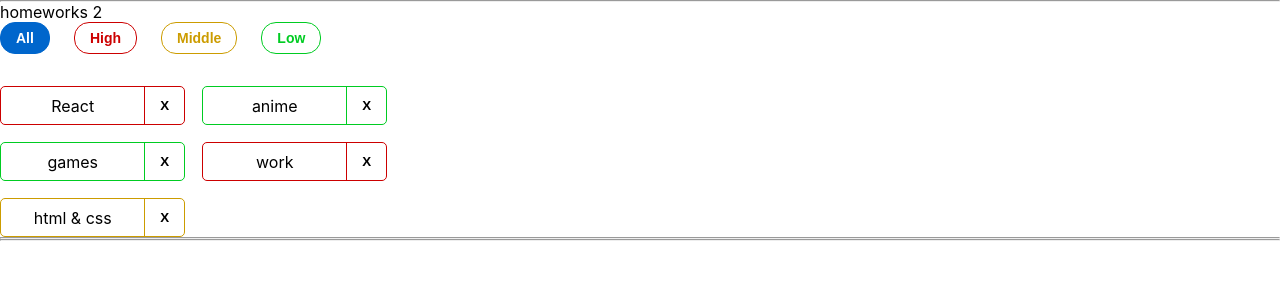
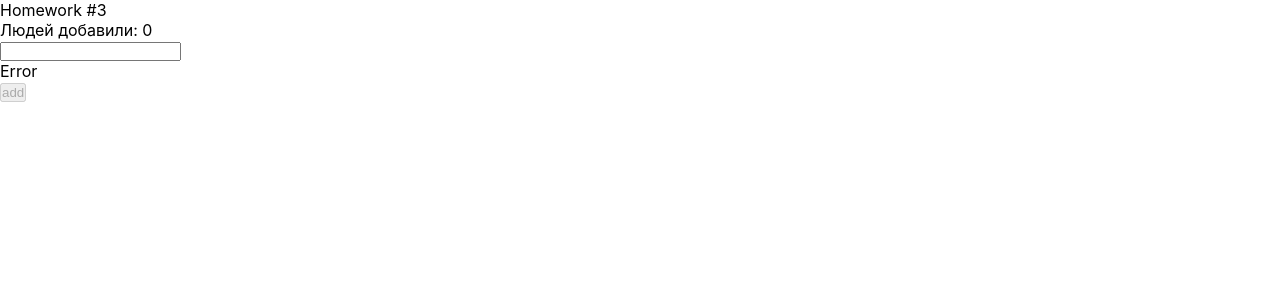
Before and after one commit to knuckless0231/hw1, a React (Create React App) app: page / in a window 1280 px wide. Shown: the top 300 px of the page. Built offline with nearby package versions, Linux system fonts and the light colour scheme.

Commit message:
HW#3COMMIT

```diff
--- a/src/s1-main/App.tsx
+++ b/src/s1-main/App.tsx
@@ -2,14 +2,16 @@ import React from 'react'
 import s from './App.module.css'
 import HW1 from '../s2-homeworks/hw01/HW1'
 import HW2 from "../s2-homeworks/hw02/HW2";
+import HW3 from "../s2-homeworks/hw03/HW3";
+
 
 function App() {
     return (
         <div className={s.App}>
             {/*<HW1/>*/}
             {/*раскомментировать по ходу выполнения*/}
-            <HW2/>
-            {/*<HW3/>*/}
+            {/*<HW2/>*/}
+            <HW3/>
             {/*<HW4/>*/}
 
             {/*при выполнении дз 5 и более - закомментировать здесь дз 1-4, так как они есть внутри дз 5*/}
--- a/src/s2-homeworks/hw03/Greeting.tsx
+++ b/src/s2-homeworks/hw03/Greeting.tsx
@@ -2,11 +2,11 @@ import React, {ChangeEvent, KeyboardEvent} from 'react'
 import s from './Greeting.module.css'
 
 type GreetingPropsType = {
-    name: any // need to fix any
-    setNameCallback: any // need to fix any
-    addUser: any // need to fix any
-    onBlur: any // need to fix any
-    onEnter: any // need to fix any
+    name: string // need to fix any
+    setNameCallback: (value: string) => void // need to fix any
+    addUser: ()=>void // need to fix any
+    onBlur: ()=>void // need to fix any
+    onEnter: (e:KeyboardEvent<HTMLInputElement>)=>void // need to fix any
     error: any // need to fix any
     totalUsers: any // need to fix any
     lastUserName?: any // need to fix any
@@ -23,9 +23,10 @@ const Greeting: React.FC<GreetingPropsType> = (
         error,
         totalUsers,
         lastUserName,
-    } // деструктуризация пропсов
+    }
 ) => {
     const inputClass = s.errorInput // need to fix with (?:)
+
 
     return (
         <div id={'hw3-form'} className={s.greetingForm}>
@@ -41,7 +42,7 @@ const Greeting: React.FC<GreetingPropsType> = (
                     <input
                         id={'hw3-input'}
                         value={name}
-                        onChange={setNameCallback}
+                        onChange={(e) => setNameCallback(e.currentTarget.value)}
                         className={inputClass}
                         onKeyDown={onEnter}
                         onBlur={onBlur}
--- a/src/s2-homeworks/hw03/GreetingContainer.tsx
+++ b/src/s2-homeworks/hw03/GreetingContainer.tsx
@@ -1,36 +1,56 @@
-import React, { ChangeEvent, KeyboardEvent, useState } from 'react'
+import React, {ChangeEvent, ChangeEventHandler, KeyboardEvent, useState} from 'react'
 import Greeting from './Greeting'
-import { UserType } from './HW3'
+import {UserType} from './HW3'
+
 
 type GreetingContainerPropsType = {
-    users: any // need to fix any
-    addUserCallback: any // need to fix any
+    users: UserType[]
+    addUserCallback: (name: string) => void
 }
 
-export const pureAddUser = (name: any, setError: any, setName: any, addUserCallback: any) => {
+
+export const pureAddUser = (name: string,
+                            setError: (error: string) => void,
+                            setName: (name: string) => void,
+                            addUserCallback: (name: string) => void) => {
+
+    if(name.trim() === ''){
+        setError("Ошибка! Введите имя!")
+    }
+    if (name.trim() !== ""){
+        setName(name.trim())
+        addUserCallback(name.trim())
+        setName('')
+    }
+
     // если имя пустое - показать ошибку, иначе - добавить юзера и очистить инпут
 }
 
-export const pureOnBlur = (name: any, setError: any) => { // если имя пустое - показать ошибку
+export const pureOnBlur = (name: string, setError: (error:string)=>void) => {
+    if (name.trim() === "") {
+        setError("Ошибка! Введите имя!")
+    }
+    // если имя пустое - показать ошибку
+
 }
 
-export const pureOnEnter = (e: any, addUser: any) => { // если нажата кнопка Enter - добавить
+export const pureOnEnter = (e: KeyboardEvent<HTMLInputElement>, addUser: (name: string) => void) => {
+    if (e.key === 'Enter') {
+        addUser("")
+    }
+    // если нажата кнопка Enter - добавить
 }
 
-// более простой и понятный для новичков
-// function GreetingContainer(props: GreetingPropsType) {
 
-// более современный и удобный для про :)
-const GreetingContainer: React.FC<GreetingContainerPropsType> = ({
-    users,
-    addUserCallback,
-}) => {
-    // деструктуризация пропсов
-    const [name, setName] = useState<any>('') // need to fix any
-    const [error, setError] = useState<any>('') // need to fix any
+const GreetingContainer: React.FC<GreetingContainerPropsType> =
+    ({users, addUserCallback,}) => {
 
-    const setNameCallback = (e: any) => { // need to fix any
-        setName('some name') // need to fix
+
+    const [name, setName] = useState<string>('')
+    const [error, setError] = useState<string>('Error')
+
+    const setNameCallback = (value: string) => { // need to fix any
+        setName(value) // need to fix
 
         error && setError('')
     }
@@ -42,12 +62,14 @@ const GreetingContainer: React.FC<GreetingContainerPropsType> = ({
         pureOnBlur(name, setError)
     }
 
-    const onEnter = (e: any) => {
+    const onEnter = (e: KeyboardEvent<HTMLInputElement>) => {
         pureOnEnter(e, addUser)
     }
 
-    const totalUsers = 0 // need to fix
-    const lastUserName = 'some name' // need to fix
+    const totalUsers = users.length
+    const lastUserName = users.length ? users[users.length-1].name : '' ;
+    //     const lastUserName = users[totalUsers-1].name
+
 
     return (
         <Greeting
--- a/src/s2-homeworks/hw03/HW3.tsx
+++ b/src/s2-homeworks/hw03/HW3.tsx
@@ -1,13 +1,13 @@
-import React, { useState } from 'react'
-import { v1 } from 'uuid'
+import React, {useState} from 'react'
+import {v1} from 'uuid'
 import s2 from '../../s1-main/App.module.css'
 import GreetingContainer from './GreetingContainer'
 
 /*
-* 1 - описать тип UserType
-* 2 - указать нужный тип в useState с users
-* 3 - дописать типы и логику функции pureAddUserCallback и проверить её тестами
-* 4 - в файле GreetingContainer.tsx дописать типизацию пропсов
+* 1 - описать тип UserType +
+* 2 - указать нужный тип в useState с users +
+* 3 - дописать типы и логику функции pureAddUserCallback и проверить её тестами +
+* 4 - в файле GreetingContainer.tsx дописать типизацию пропсов +
 * 5 - в файле GreetingContainer.tsx указать нужные типы в useState с name и error
 * 6 - в файле GreetingContainer.tsx дописать тип и логику функции setNameCallback
 * 7 - в файле GreetingContainer.tsx дописать логику функций pureAddUser, pureOnBlur, pureOnEnter и проверить их тестами
@@ -17,29 +17,34 @@ import GreetingContainer from './GreetingContainer'
 * 11 - сделать стили в соответствии с дизайном
 * */
 
-// types
+
 export type UserType = {
-    _id: any // need to fix any
-    name: any // need to fix any
+    _id: string
+    name: string
 }
 
-export const pureAddUserCallback = (name: any, setUsers: any, users: any) => { // need to fix any
-    const user = { // need to fix
+//--------------функция которая записывает Юзера в Массив ЮЗЕРС
+export const pureAddUserCallback = (name: string, setUsers: any, users: UserType[]) => { // need to fix any
+    const user = {
+        _id: v1(),
+        name: name
     }
     setUsers([...users, user])
 }
 
 const HW3 = () => {
-    const [users, setUsers] = useState<any>([]) // need to fix any
 
-    const addUserCallback = (name: any) => { // need to fix any
+    //МАССИВ С USERS
+    const [users, setUsers] = useState<UserType[]>([])
+
+    //ФУНКЦИЯ КОТОРАЯ ПРИМНИМАЕТ ФУНКЦИЮ С ИМЕНАМИ ЮЗЕРОВ ДЛЯ ЗАПИСИ В МАССИВ
+    const addUserCallback = (name: string) => { // need to fix any
         pureAddUserCallback(name, setUsers, users)
     }
 
     return (
         <div id={'hw3'}>
             <div className={s2.hwTitle}>Homework #3</div>
-            {/*для автоматической проверки дз (не менять)*/}
 
             <div className={s2.hw}>
                 <GreetingContainer
```
Also changed, not shown: 10 other files (tests, documents, lock files or other folders).
